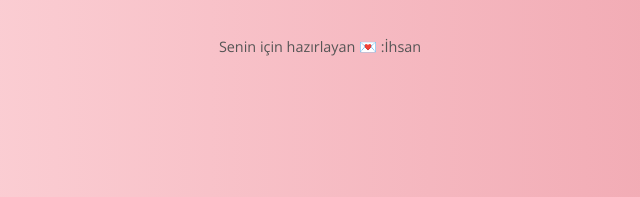
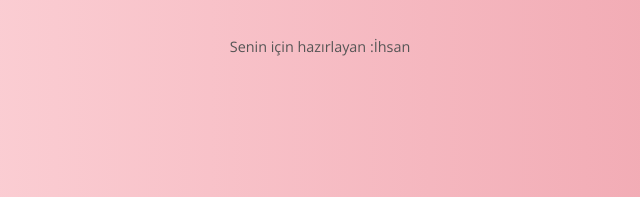
Before and after one commit to ihsanoz614/melek-icin, a plain HTML site: page index.html in a window 1280 px wide. Shown: the part 572-769 px from the top of the page, 320-960 px from the left. Drawn offline with nearby package versions, Linux system fonts and the light colour scheme.

Commit message:
Update index.html

```diff
--- a/index.html
+++ b/index.html
@@ -92,6 +92,6 @@
         </p>
     </div>
 
-    <footer>Senin için hazırlayan 💌 :İhsan</footer>
+    <footer>Senin için hazırlayan :İhsan </footer>
 </body>
 </html>
```
